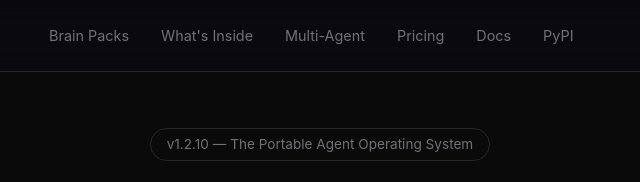
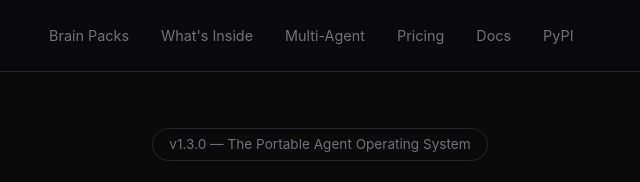
Before and after one commit to sindecker/myaibrain-site, a plain HTML site: page index.html in a window 1280 px wide. Shown: the top 182 px of the page, 320-960 px from the left. Drawn offline with Linux system fonts and the light colour scheme; no server answers.

Commit message:
Bump version badge to v1.3.0 — harness security + quality fixes

```diff
--- a/index.html
+++ b/index.html
@@ -461,7 +461,7 @@
 
 <!-- Hero -->
 <div class="hero">
-    <div class="hero-badge">v1.2.10 — The Portable Agent Operating System</div>
+    <div class="hero-badge">v1.3.0 — The Portable Agent Operating System</div>
     <div style="text-align: center; margin-bottom: 1.5rem;">
         <span style="font-size: clamp(3rem, 6vw, 4.5rem); margin-right: 0.5rem;">🧠</span>
         <span style="font-size: clamp(2.5rem, 6vw, 4rem); font-weight: 800; color: var(--brand);">AIBrain</span>
```
